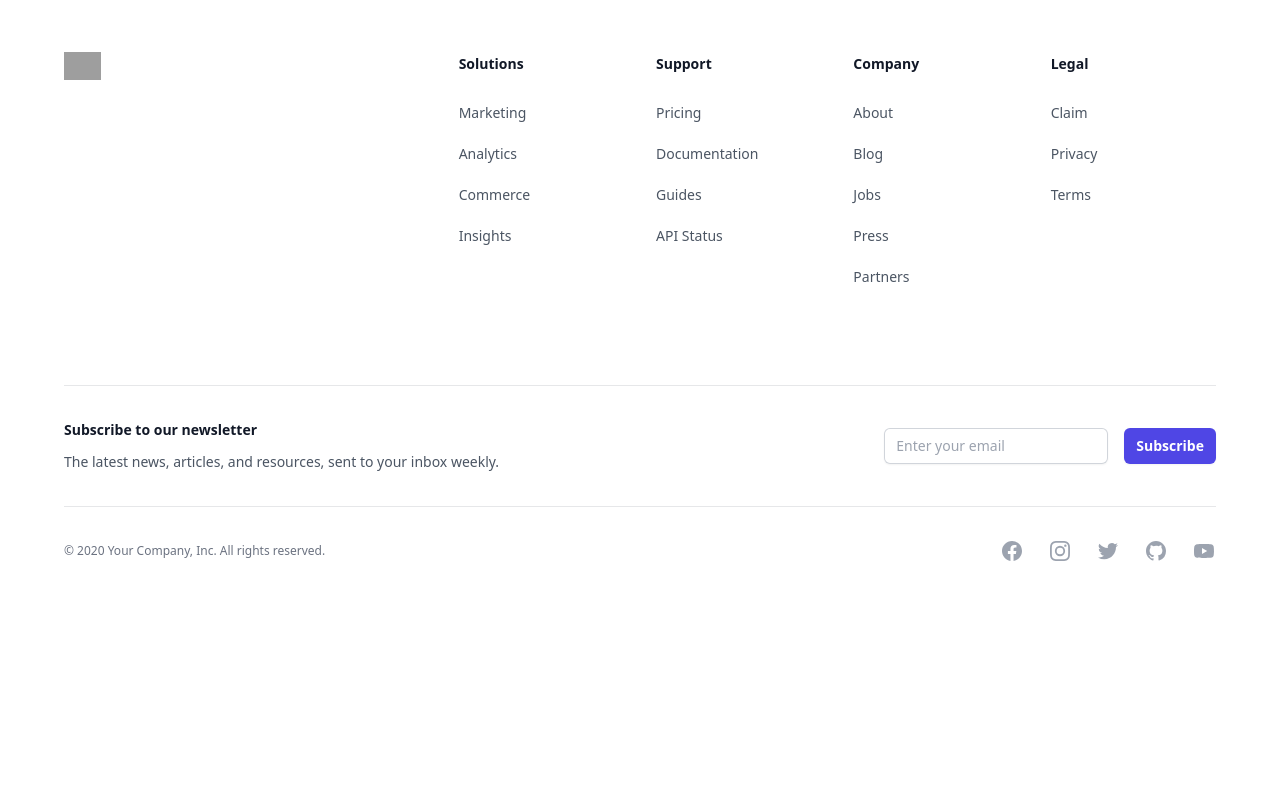
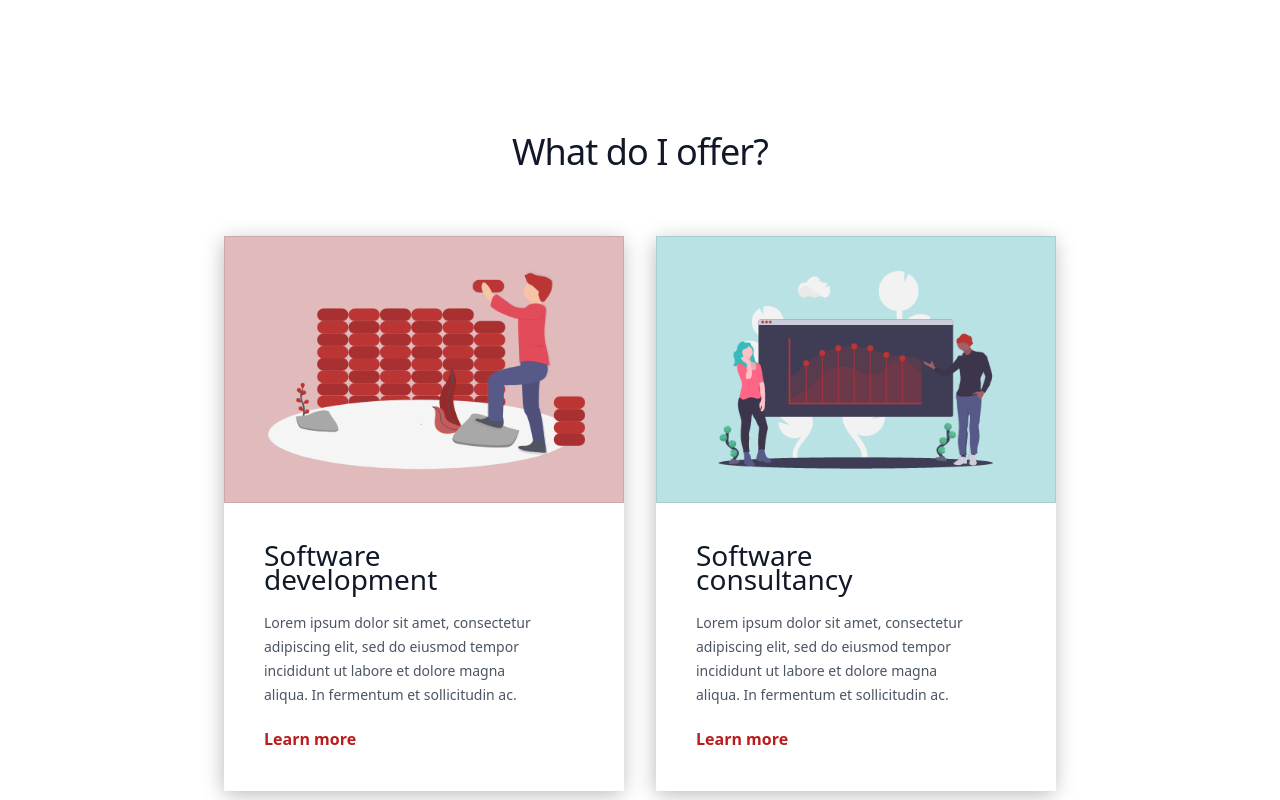
Before and after one commit to OmarAbdo/Omar, a React (Vite) app: page / in a window 1280 px wide. Shown: the part 640-1440 px from the top of the page. Before the commit the page ends 1235 px from the top, so only its background shows below. Built offline with nearby package versions, Linux system fonts and the light colour scheme; grey boxes are pictures that could not be loaded; a web font is replaced by a local one.

Commit message:
Adding service section in home page

```diff
--- a/package.json
+++ b/package.json
@@ -10,13 +10,16 @@
     "preview": "vite preview"
   },
   "dependencies": {
+    "@fortawesome/fontawesome-free": "^6.5.1",
     "@headlessui/react": "^1.7.17",
     "@heroicons/react": "^2.1.1",
+    "@material-tailwind/react": "^2.1.7",
     "@tailwindcss/forms": "^0.5.7",
     "autoprefixer": "^10.4.16",
     "postcss": "^8.4.32",
     "react": "^18.2.0",
     "react-dom": "^18.2.0",
+    "react-router-dom": "^6.21.0",
     "tailwindcss": "^3.3.6"
   },
   "devDependencies": {
--- a/src/App.css
+++ b/src/App.css
@@ -1,3 +1,4 @@
+
 ul {
   padding-left: 0 !important;
 }
--- a/src/components/common/image/Image.tsx
+++ b/src/components/common/image/Image.tsx
@@ -1,17 +1,21 @@
 import React from "react";
 
 type ImageProps = {
-  src: string;
-  alt: string;
-  className?: string;
+  imageSrc: string;
+  imageAlt: string;
+  imageClassName?: string;
 };
 
-const Image: React.FC<ImageProps> = ({ src, alt, className }) => {
+const Image: React.FC<ImageProps> = ({
+  imageSrc,
+  imageAlt,
+  imageClassName,
+}) => {
   return (
     <img
-      src={src}
-      alt={alt}
-      className={`w-full h-auto object-cover ${className}`}
+      src={imageSrc}
+      alt={imageAlt}
+      className={`w-full h-auto object-cover ${imageClassName}`}
       // Add additional Tailwind CSS classes as default, e.g., `w-full h-auto object-cover`
       // You can override these by passing `className` prop
     />
--- a/src/components/hero/Hero.tsx
+++ b/src/components/hero/Hero.tsx
@@ -4,7 +4,7 @@ const Hero: React.FC = () => {
   return (
     <div className="bg-white">
       <div className="relative isolate">
-        <div className="mx-auto max-w-7xl pb-24 pt-10 sm:pb-32 lg:grid lg:grid-cols-12 lg:gap-x-8 lg:px-8 lg:py-10">
+        <div className="mx-auto max-w-7xl pb-24 pt-10 sm:pb-32 lg:grid lg:grid-cols-12 lg:gap-x-8 lg:px-8 lg:py-20">
           {/* First column */}
           <div className="px-6 lg:col-span-7 lg:px-0 lg:pt-4">
             <div className="mx-auto max-w-2xl">
@@ -19,7 +19,7 @@ const Hero: React.FC = () => {
                 <div className="mt-10 flex items-center gap-x-6">
                   <a
                     href="#"
-                    className="rounded-md bg-indigo-600 px-3.5 py-2.5 text-sm font-semibold text-white shadow-sm hover:bg-indigo-500 focus-visible:outline focus-visible:outline-2 focus-visible:outline-offset-2 focus-visible:outline-indigo-600"
+                    className="rounded-full bg-red-700 px-3.5 py-2.5 text-sm font-semibold text-white shadow-sm hover:bg-indigo-500 focus-visible:outline focus-visible:outline-2 focus-visible:outline-offset-2 focus-visible:outline-indigo-600"
                   >
                     Start building
                   </a>
@@ -29,7 +29,10 @@ const Hero: React.FC = () => {
           </div>
           {/* Second column */}
           <div className="px-6 lg:col-span-5 lg:px-0 lg:pt-4">
-            <Image src="./images/Hero image.png" alt="Software services" />
+            <Image
+              imageSrc="./images/Hero image.png"
+              imageAlt="Software services"
+            />
           </div>
         </div>
         <div className="absolute inset-x-0 bottom-0 -z-10 h-24 bg-gradient-to-t from-white sm:h-32" />
--- /dev/null
+++ b/src/components/service/Service.css
@@ -0,0 +1,9 @@
+.custom-shadow {
+  box-shadow: -1px 4px 20px -1px rgba(183, 183, 183, 1);
+  -webkit-box-shadow: -1px 4px 20px -1px rgba(183, 183, 183, 1);
+  -moz-box-shadow: -1px 4px 20px -1px rgba(183, 183, 183, 1);
+}
+
+.text-25xl {
+    font-size: 1.75rem
+}
--- /dev/null
+++ b/src/components/service/Service.tsx
@@ -0,0 +1,71 @@
+import './Service.css'
+const posts = [
+  {
+    id: 1,
+    title: "Software development",
+    href: "#",
+    description:
+      "Lorem ipsum dolor sit amet, consectetur adipiscing elit, sed do eiusmod tempor incididunt ut labore et dolore magna aliqua. In fermentum et sollicitudin ac.",
+    imageUrl: "./images/service 1.png",
+  },
+  {
+    id: 2,
+    title: "Software consultancy",
+    href: "#",
+    description:
+      "Lorem ipsum dolor sit amet, consectetur adipiscing elit, sed do eiusmod tempor incididunt ut labore et dolore magna aliqua. In fermentum et sollicitudin ac.",
+    imageUrl: "./images/service 2.png",
+  },
+];
+
+
+const Service: React.FC = () => {
+  return (
+    <div className="bg-white py-24 sm:py-32">
+      <div className="mx-auto max-w-4xl px-6 lg:px-8">
+        <div className="mx-auto max-w-2xl text-center">
+          <h2 className="text-3xl font-thin tracking-tight text-gray-900 sm:text-4xl">
+            What do I offer?
+          </h2>
+        </div>
+        <div className="mx-auto mt-16 grid max-w-2xl grid-cols-1 gap-x-8 gap-y-20 lg:mx-0 lg:max-w-none lg:grid-cols-2">
+          {posts.map((post) => (
+            <article
+              key={post.id}
+              className="flex flex-col items-start justify-between custom-shadow"
+            >
+              <div className="relative w-full">
+                <img
+                  src={post.imageUrl}
+                  alt=""
+                  className="aspect-[16/9] w-full  bg-gray-100 object-cover sm:aspect-[2/1] lg:aspect-[3/2]"
+                />
+                <div className="absolute inset-0  ring-1 ring-inset ring-gray-900/10" />
+              </div>
+              <div className="max-w-xl">
+                <div className="group relative py-5 pl-10 pr-20">
+                  <h3 className="mt-5 text-25xl font-thin leading-6 text-gray-900 group-hover:text-gray-600">
+                    {post.title}
+                  </h3>
+                  <p className="mt-5 line-clamp-4 text-sm leading-6 text-gray-600">
+                    {post.description}
+                  </p>
+                  <div className="py-5">
+                    <a
+                      href="#"
+                      className="text-red-700 hover:text-red-900 font-bold py-10"
+                    >
+                      Learn more
+                    </a>
+                  </div>
+                </div>
+              </div>
+            </article>
+          ))}
+        </div>
+      </div>
+    </div>
+  );
+};
+
+export default Service;
--- a/src/pages/home/HomePage.tsx
+++ b/src/pages/home/HomePage.tsx
@@ -1,9 +1,13 @@
 import React from "react";
 import Hero from "../../components/hero/Hero";
+import Service from "../../components/service/Service";
 
 const HomePage: React.FC = () => {
   return (
-    <Hero/>
+    <div>
+      <Hero />
+      <Service />
+    </div>
   );
 };
 
--- a/src/tailwind.css
+++ b/src/tailwind.css
@@ -2,4 +2,5 @@
 @import 'tailwindcss/base';
 @import 'tailwindcss/components';
 @import 'tailwindcss/utilities';
+
 /* @import '@tailwindcss/forms'; */
```
Also changed, not shown: heroicons.d.ts.txt (added), src/components/common/card/Card.tsx (added), 1 other file (tests, documents, lock files or other folders).
